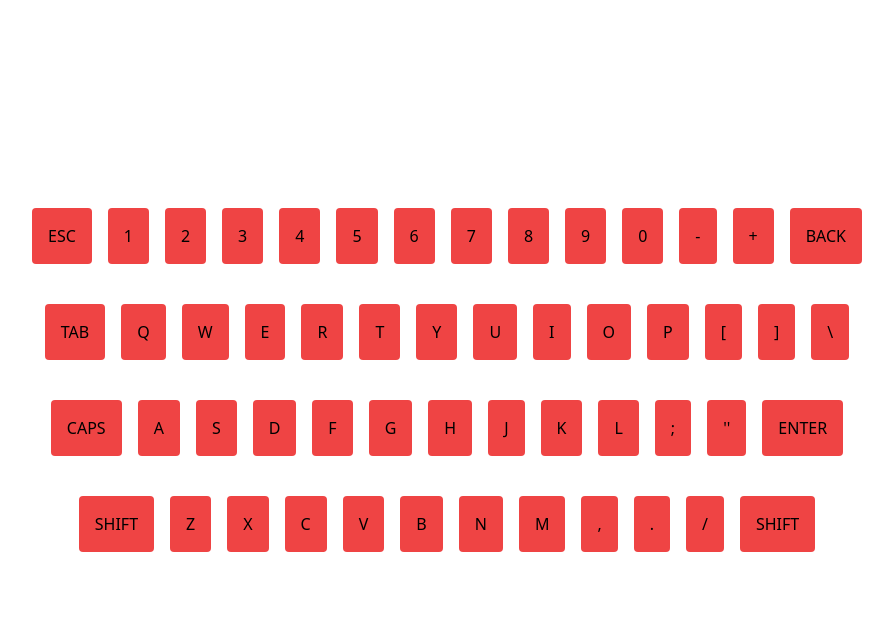
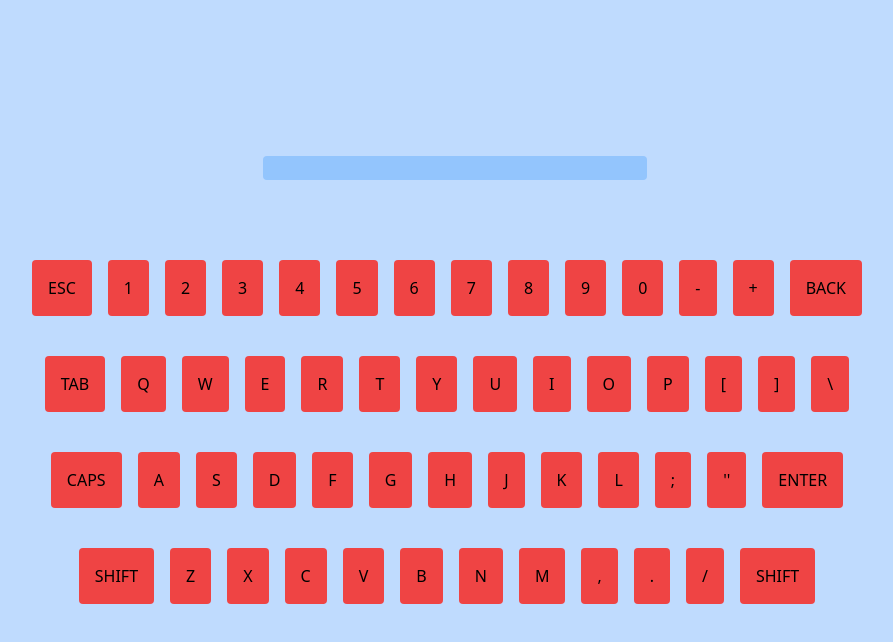
Before and after one commit to ghasemizade/virtual-keyboard, a plain HTML site: page index.html in a window 1280 px wide. Shown: the whole page, without its empty margins (185-1078 px from the left). Drawn offline with nearby package versions, Linux system fonts and the light colour scheme.

Commit message:
update style

```diff
--- a/index.html
+++ b/index.html
@@ -8,7 +8,8 @@
     <script src="https://cdn.tailwindcss.com"></script>
 </head>
 <body>
-    <div class="keyboard flex flex-col justify-center items-center min-h-screen">
+    <div class="keyboard flex flex-col justify-center items-center min-h-screen bg-blue-200">
+        <input type="text" class="outline-0 mb-20 w-96 bg-blue-300 rounded">
         <ul class="first-row mb-10 flex ">
             <li id="esc" class="mr-4 p-4 bg-red-500 rounded cursor-pointer ">ESC</li>
             <li id="1" class="mr-4 p-4 bg-red-500 rounded cursor-pointer ">1</li>
```
